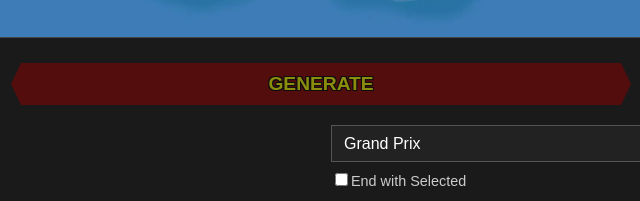
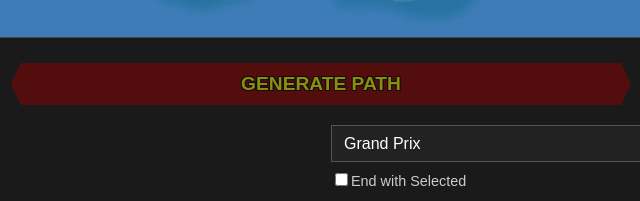
Before and after one commit to mctipper/mkw-pathgen, a website built with Vite: page index.html in a window 1280 px wide. Shown: the part 596-797 px from the top of the page, 319-959 px from the left. Built offline with nearby package versions, Linux system fonts and the light colour scheme; no server answers.

Commit message:
design: button text

```diff
--- a/index.html
+++ b/index.html
@@ -19,7 +19,7 @@
       <div class="track-icons-layer"></div>
       <div class="map-controls">
         <div class="control-row-full">
-          <button class="generate-button" disabled>GENERATE</button>
+          <button class="generate-button" disabled>GENERATE PATH</button>
         </div>
         <div class="control-col">
           <div class="selected-track-text">Select a track!</div>
```
